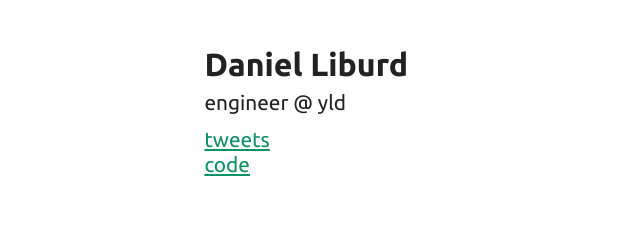
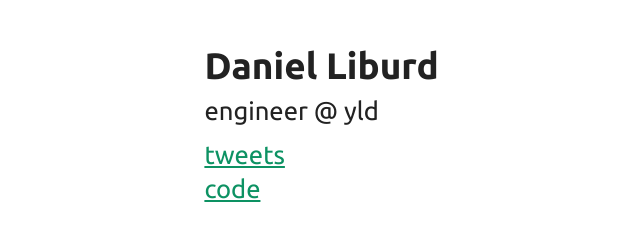
Before and after one commit to libuk/libuk, a Gatsby site: page / in a window 1280 px wide. Shown: the whole page, without its empty margins (203-843 px from the left). Built offline with nearby package versions, Linux system fonts and the light colour scheme; Gatsby itself is replaced by a stand-in of ours.

Commit message:
Amend font sizes

```diff
--- a/src/components/layout.css
+++ b/src/components/layout.css
@@ -360,9 +360,11 @@ textarea {
     padding: 0.2em 0;
 }
 
+/* Author styles */
+
 body {
   font-family: 'Ubuntu', sans-serif;
-  font-size: 1.3rem;
+  font-size: calc(16px + 1vw);
   max-width: 500px;
   margin: 2rem auto;
   width: 100%;
@@ -374,8 +376,13 @@ body {
 }
 
 .header-title {
-  font-size: 2rem;
+  font-size: calc(1.5rem + 1vw);
   font-weight: 700;
+}
+
+.header-desc,
+.link-item {
+  font-size: calc(.8rem + 1vw);
 }
 
 .header-desc {
```
